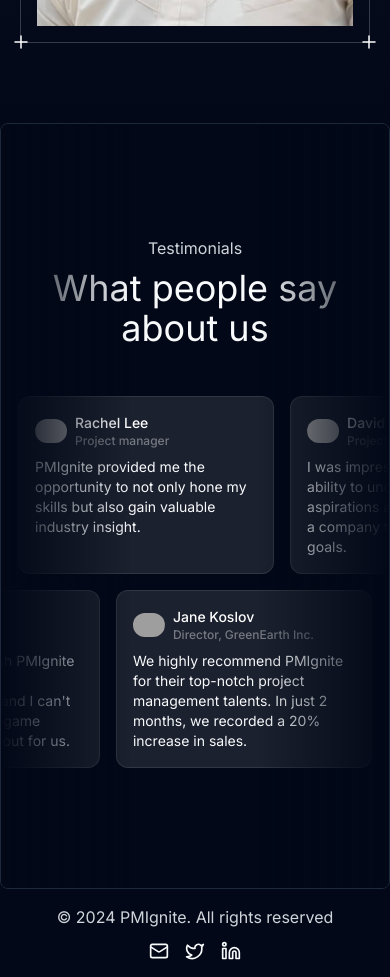
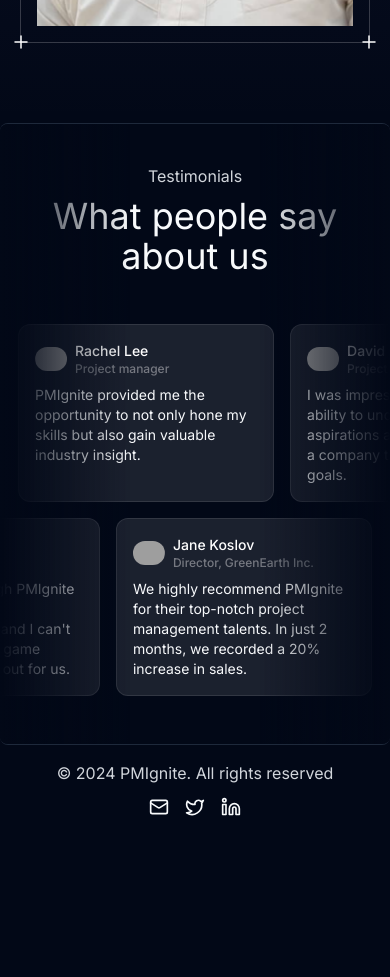
Before and after one commit to NureniJamiu/pmignite, a Next.js app: page / in a window 390 px wide. Shown: the part 5820-6797 px from the top of the page. After the commit the page ends 6653 px from the top, so only its background shows below. Built offline with nearby package versions, Linux system fonts and the light colour scheme; grey boxes are pictures that could not be loaded.

Commit message:
responsive component

```diff
--- a/src/components/custom/Testimonials.tsx
+++ b/src/components/custom/Testimonials.tsx
@@ -68,7 +68,7 @@
 
 const Testimonials = () => {
     return (
-        <div className="relative flex w-full flex-col items-center justify-center overflow-hidden rounded-lg border bg-background md:shadow-xl py-28">
+        <div className="relative flex w-full flex-col items-center justify-center overflow-hidden rounded-lg border-y bg-background md:shadow-xl py-10 md:py-28">
             <div className="mb-8">
                 <h4 className=" text-gray-300 text-center md:text-lg ">Testimonials</h4>
                 <h1 className="text-4xl text-center py-2">What people say about us</h1>
```
